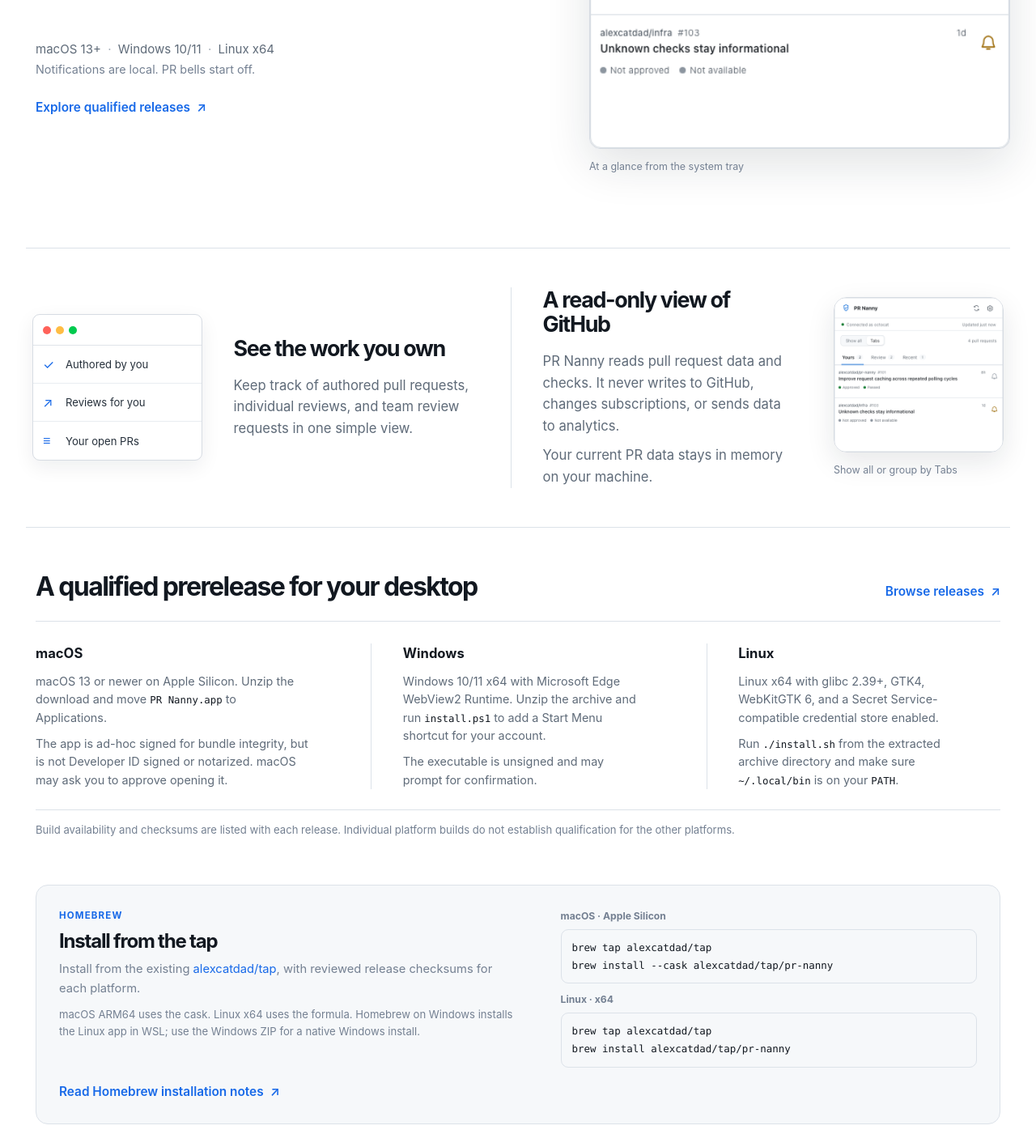
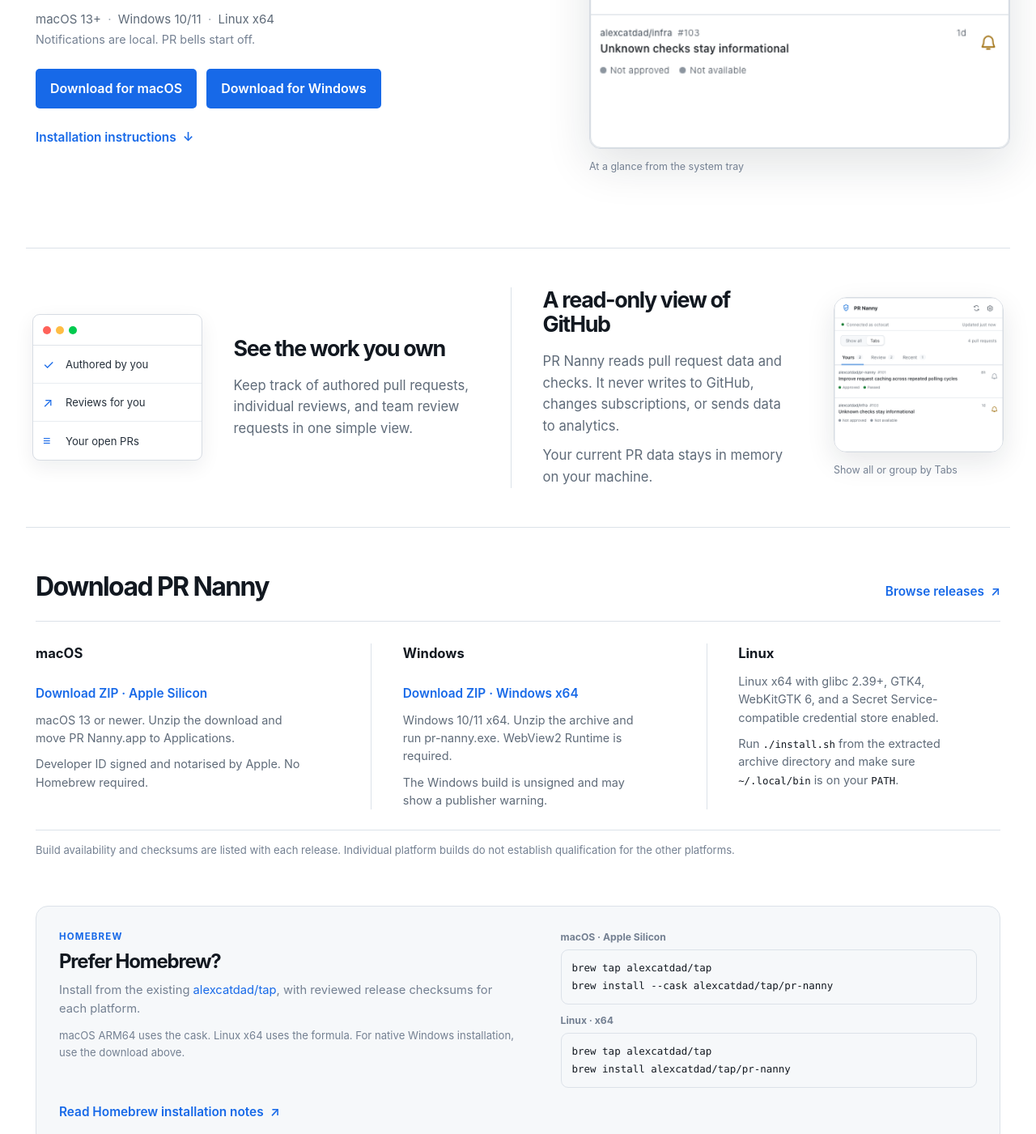
Before and after one commit to alexcatdad/pr-nanny, an Astro site in the folder site/: page / in a window 1280 px wide. Shown: the part 467-1868 px from the top of the page at 81% size. Built offline with nearby package versions, Linux system fonts and the light colour scheme; Astro itself is replaced by a stand-in of ours.

```diff
--- a/site/src/pages/index.astro
+++ b/site/src/pages/index.astro
@@ -1,6 +1,10 @@
 ---
+import download from '../release.json';
 const base = `${import.meta.env.BASE_URL}/`;
 const releases = 'https://github.com/alexcatdad/pr-nanny/releases';
+const downloadBase = `https://github.com/alexcatdad/pr-nanny/releases/download/v${download.version}/pr-nanny-${download.version}`;
+const macDownload = `${downloadBase}-${download.macos}`;
+const windowsDownload = `${downloadBase}-${download.windows}`;
 const source = 'https://github.com/alexcatdad/pr-nanny';
 const contributing = `${source}/blob/main/CONTRIBUTING.md`;
 const changelog = releases;
@@ -39,7 +43,7 @@ const description = 'A small native tray app for authored PRs and reviews waitin
         <a href="#features">Features</a>
         <a href="#privacy">Privacy</a>
         <a href={source} target="_blank" rel="noreferrer">Source</a>
-        <a class="nav-cta" href={releases} target="_blank" rel="noreferrer">View releases</a>
+        <a class="nav-cta" href="#releases">Download</a>
       </nav>
     </header>
 
@@ -50,7 +54,11 @@ const description = 'A small native tray app for authored PRs and reviews waitin
           <p class="hero-lede">A small native tray app for authored PRs and reviews waiting on you.</p>
           <p class="platform-note">macOS 13+ <span aria-hidden="true">·</span> Windows 10/11 <span aria-hidden="true">·</span> Linux x64</p>
           <p class="quiet-note">Notifications are local. PR bells start off.</p>
-          <a class="text-link" href={releases} target="_blank" rel="noreferrer">Explore qualified releases <span aria-hidden="true">↗</span></a>
+          <div class="download-buttons">
+            <a href={macDownload}>Download for macOS</a>
+            <a href={windowsDownload}>Download for Windows</a>
+          </div>
+          <a class="text-link" href="#releases">Installation instructions <span aria-hidden="true">↓</span></a>
         </div>
         <figure class="product-shot">
           <picture>
@@ -91,19 +99,21 @@ const description = 'A small native tray app for authored PRs and reviews waitin
 
       <section class="release-info" id="releases" aria-labelledby="release-title">
         <div class="release-heading">
-          <h2 id="release-title">A qualified prerelease for your desktop</h2>
+          <h2 id="release-title">Download PR Nanny</h2>
           <a class="text-link" href={releases} target="_blank" rel="noreferrer">Browse releases <span aria-hidden="true">↗</span></a>
         </div>
         <div class="platforms">
           <article>
             <h3>macOS</h3>
-            <p>macOS 13 or newer on Apple Silicon. Unzip the download and move <code>PR Nanny.app</code> to Applications.</p>
-            <p>The app is ad-hoc signed for bundle integrity, but is not Developer ID signed or notarized. macOS may ask you to approve opening it.</p>
+            <a class="text-link" href={macDownload}>Download {download.installers ? 'DMG' : 'ZIP'} · Apple Silicon</a>
+            <p>macOS 13 or newer. {download.installers ? 'Open the DMG and drag PR Nanny onto Applications. Eject the image, then open PR Nanny from Applications.' : 'Unzip the download and move PR Nanny.app to Applications.'}</p>
+            <p>Developer ID signed and notarised by Apple. No Homebrew required.</p>
           </article>
           <article>
             <h3>Windows</h3>
-            <p>Windows 10/11 x64 with Microsoft Edge WebView2 Runtime. Unzip the archive and run <code>install.ps1</code> to add a Start Menu shortcut for your account.</p>
-            <p>The executable is unsigned and may prompt for confirmation.</p>
+            <a class="text-link" href={windowsDownload}>Download {download.installers ? 'Setup.exe' : 'ZIP'} · Windows x64</a>
+            <p>Windows 10/11 x64. {download.installers ? 'Run Setup, then open PR Nanny from the Start Menu. Setup installs WebView2 if needed.' : 'Unzip the archive and run pr-nanny.exe. WebView2 Runtime is required.'}</p>
+            <p>The Windows build is unsigned and may show a publisher warning.</p>
           </article>
           <article>
             <h3>Linux</h3>
@@ -117,9 +127,9 @@ const description = 'A small native tray app for authored PRs and reviews waitin
       <section class="brew-install" aria-labelledby="brew-title">
         <div>
           <p class="eyebrow">Homebrew</p>
-          <h2 id="brew-title">Install from the tap</h2>
+          <h2 id="brew-title">Prefer Homebrew?</h2>
           <p>Install from the existing <a href="https://github.com/alexcatdad/homebrew-tap" target="_blank" rel="noreferrer">alexcatdad/tap</a>, with reviewed release checksums for each platform.</p>
-          <p class="brew-note">macOS ARM64 uses the cask. Linux x64 uses the formula. Homebrew on Windows installs the Linux app in WSL; use the Windows ZIP for a native Windows install.</p>
+          <p class="brew-note">macOS ARM64 uses the cask. Linux x64 uses the formula. For native Windows installation, use the download above.</p>
         </div>
         <div class="brew-commands" aria-label="Homebrew installation commands">
           <p><span>macOS · Apple Silicon</span><code>brew tap alexcatdad/tap<br />brew install --cask alexcatdad/tap/pr-nanny</code></p>
@@ -199,6 +209,9 @@ const description = 'A small native tray app for authored PRs and reviews waitin
   .platform-note span { padding-inline: 4px; color: #a1aab5; }
   .quiet-note { margin-top: 2px; color: var(--soft); font-size: .9rem; }
   .text-link { display: inline-flex; gap: 8px; margin-top: 24px; color: var(--link); font-size: .96rem; font-weight: 640; }
+  .download-buttons { display: flex; flex-wrap: wrap; gap: 12px; margin-top: 25px; }
+  .download-buttons a { padding: 12px 18px; border-radius: 5px; background: var(--accent); color: #fff; font-weight: 620; }
+  .download-buttons a:hover { background: #0e58ca; }
   .product-shot { justify-self: end; width: min(100%, 520px); }
   .product-shot img { display: block; width: 100%; height: auto; border: 1px solid #d7dce3; border-radius: 13px; box-shadow: 0 20px 55px rgb(19 29 43 / 12%); }
   figcaption { margin-top: 12px; color: var(--soft); font-size: .78rem; }
--- /dev/null
+++ b/site/src/release.json
@@ -0,0 +1,6 @@
+{
+  "version": "0.1.0-rc.6",
+  "macos": "darwin-arm64.zip",
+  "windows": "windows-x64.zip",
+  "installers": false
+}
```
Also changed, not shown: .github/workflows/ci.yml, .github/workflows/release.yml, README.md, 9 other files.
